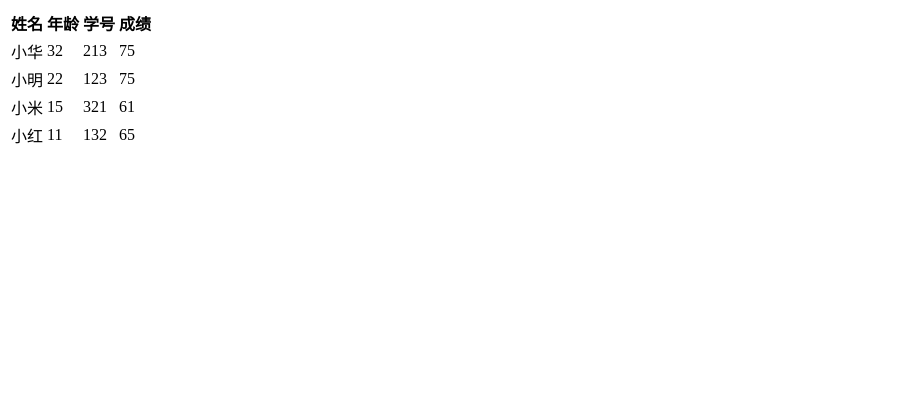
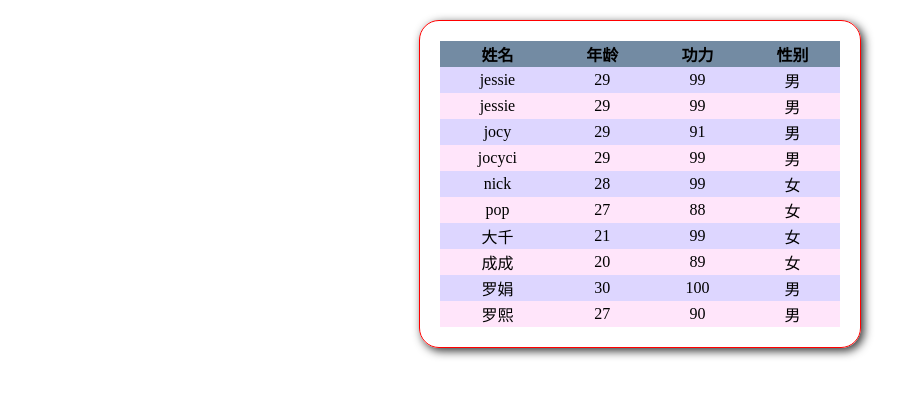
Before and after one commit to MoRanQingChen/stduy-node, a website: page paixu/index.html in a window 1280 px wide. Both pictures are taken after a click on the element "姓名". Shown: the whole page, without its empty margins (0-923 px from the left). Drawn offline with Linux system fonts and the light colour scheme.

Commit message:
3-14 优化写法
node里面的获取路径优化了一下

```diff
--- a/paixu/data.txt
+++ b/paixu/data.txt
@@ -1 +1,12 @@
-[{"name":"小米","age":15,"num":321,"score":61},{"name":"小明","age":22,"num":123,"score":75},{"name":"小红","age":11,"num":132,"score":65},{"name":"小华","age":32,"num":213,"score":75}]
+[
+    {"name":"jessie","age":"29","val":"99","sex":"1"},
+    {"name":"大千","age":"21","val":"99","sex":"0"},
+    {"name":"nick","age":"28","val":"99","sex":"0"},
+    {"name":"罗熙","age":"27","val":"90","sex":"1"},
+    {"name":"jocy","age":"29","val":"91","sex":"1"},
+    {"name":"罗娟","age":"30","val":"100","sex":"1"},
+    {"name":"pop","age":"27","val":"88","sex":"0"},
+    {"name":"jessie","age":"29","val":"99","sex":"1"},
+    {"name":"成成","age":"20","val":"89","sex":"0"},
+    {"name":"jocyci","age":"29","val":"99","sex":"1"}
+    ]
--- a/paixu/index.html
+++ b/paixu/index.html
@@ -2,70 +2,25 @@
 <html lang="en">
 <head>
     <meta charset="UTF-8">
-	<title>Document</title>
+    <title>表格排序</title>
 </head>
-<style>
-</style>
 <body>
+<link rel="stylesheet" href="mystyle.css">
+<div id="container">
     <table>
         <thead>
+        <tr>
             <th>姓名</th>
             <th>年龄</th>
-		<th>学号</th>
-		<th>成绩</th>
+            <th>功力</th>
+            <th>性别</th>
+        </tr>
         </thead>
-	<tbody>
+        <tbody></tbody>
+    </table>
+</div>
 
-	</tbody>
-</table>
-<script type="text/javascript">
-	var xhr=new XMLHttpRequest();
-	var arr=[];
-	xhr.open("get","http://127.0.0.1:8090/data.txt",false);
-	xhr.onreadystatechange=function() {
-		console.log(xhr.readyState,xhr.status)
-		if (xhr.readyState === 4 && /^2\d{2}$/.test(xhr.status)) {
-        	 arr = eval(xhr.responseText);
-        	 console.dir(arr)
-    	}
-	};
-	xhr.send(null);
-
-	var frg=document.createDocumentFragment();
-	for (var i = 0; i < arr.length; i++) {
-		var oTr=document.createElement("tr");
-		oTr.innerHTML="<td>"+arr[i].name+"</td><td>"+arr[i].age+"</td><td>"+arr[i].num+"</td><td>"+arr[i].score+"</td>"
-		 frg.appendChild(oTr);
-	}
-	console.dir(frg)
-
-	var oTh=document.getElementsByTagName("th");
-	var oTbody=document.getElementsByTagName("tbody")[0];
-	oTbody.appendChild(frg);
-	var rows=oTbody.getElementsByTagName("tr");
-	var flag=[];
-	rows=Array.prototype.slice.call(rows);
-	for (var j = 0; j < oTh.length; j++) {
-		flag.push(-1);
-		oTh[j].onclick=(function(j){
-			return function(){
-				for (var i = 0; i < oTh.length; i++) {
-					i==j||(flag[i]=-1);
-				}
-				flag[j]*=-1;
-				rows.sort(function(a,b){
-					if(isNaN(a.cells[j].innerHTML)){
-						return flag[j]*(a.cells[j].innerHTML.localeCompare(b.cells[j].innerHTML))
-					}else{
-						return flag[j]*(a.cells[j].innerHTML-b.cells[j].innerHTML)
-					}
-				})
-				for (var i = 0; i < rows.length; i++) {
-					oTbody.appendChild(rows[i]);
-				}
-			}
-		})(j)
-	}
-</script>
+<!--<script src="util.js"></script>-->
+<script src="myjs.js"></script>
 </body>
 </html>
--- /dev/null
+++ b/paixu/myjs.js
@@ -0,0 +1,57 @@
+window.onload= function () {
+    var moran={
+        parse:function(str){
+            if(JSON in window){
+                return JSON.parse(str)
+            }else {
+                return eval("("+str+")")
+            }
+        }
+    }
+    var xhr=new XMLHttpRequest();
+    var data=[];
+    xhr.onreadystatechange= function () {
+        if(xhr.readyState==4&&/^2\d\d$/.test(xhr.status)){
+            data=moran.parse(xhr.responseText)
+        }
+    }
+    xhr.open("get","data.txt",false);
+    xhr.send(null);
+
+    var fag=document.createDocumentFragment();
+    for(var i=0;i<data.length;i++){
+        var oTr=document.createElement("tr");
+        data[i].sex=data[i].sex==1?"男":"女";
+        oTr.innerHTML="<td>"+data[i].name+"</td><td>"+data[i].age+"</td><td>"+data[i].val+"</td><td>"+data[i].sex+"</td>"
+        fag.appendChild(oTr);
+    }
+    var oTb=document.getElementsByTagName("tbody")[0];
+    oTb.appendChild(fag);
+    var oTh=document.getElementsByTagName("th");
+    oTr=document.getElementsByTagName("tr");
+    oTr=[].slice.call(oTr);
+    oTr.shift();
+    for(var j=0;j<oTh.length;j++){
+        oTh[j].count=j;
+        oTh[j].flag=-1;
+        oTh[j].onclick= function () {
+            var _this=this;
+            for(var i=0;i<oTh.length;i++){
+                i!=_this.count?(oTh[i].flag=-1):(oTh[i].flag*=-1);
+            }
+            oTr.sort(function (a,b) {
+                var pre= a.childNodes[_this.count].innerHTML;
+                var aft= b.childNodes[_this.count].innerHTML;
+                if(Number(pre)){
+                    return _this.flag*(pre-aft);
+                }else {
+                    return _this.flag*(pre.localeCompare(aft));
+                }
+            });
+            for(var i=0;i<oTr.length;i++){
+                oTb.appendChild(oTr[i]);
+            }
+        }
+    }
+
+};
--- /dev/null
+++ b/paixu/mystyle.css
@@ -0,0 +1,23 @@
+#container{
+    width: 400px;
+    border: 1px solid red;
+    border-radius: 20px;
+    padding: 20px;
+    box-shadow: 3px 3px 10px #333;
+    margin: 20px auto;
+}
+table{
+    width: 100%;
+    text-align: center;
+    border-collapse: collapse;
+}
+th{
+    background: #738ba3;
+    cursor: pointer;
+}
+tbody>tr:nth-child(even){
+    background: #ffe5fa;
+}
+tbody>tr:nth-child(odd){
+    background: #ddd6ff;
+}
```
Also changed, not shown: 3.http.js (+51 -3 lines), paixu/util.js (added, +9 -0 lines). Lines whose indentation alone changed are shown as unchanged.
